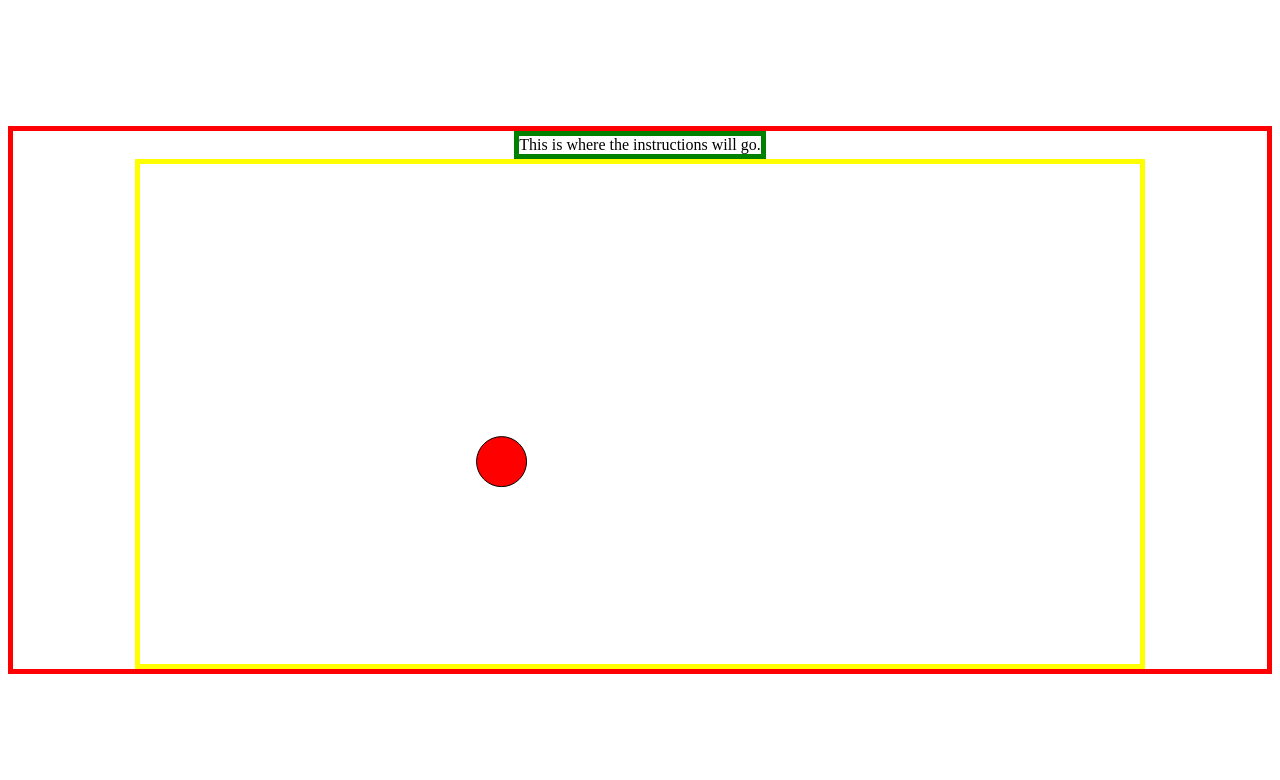
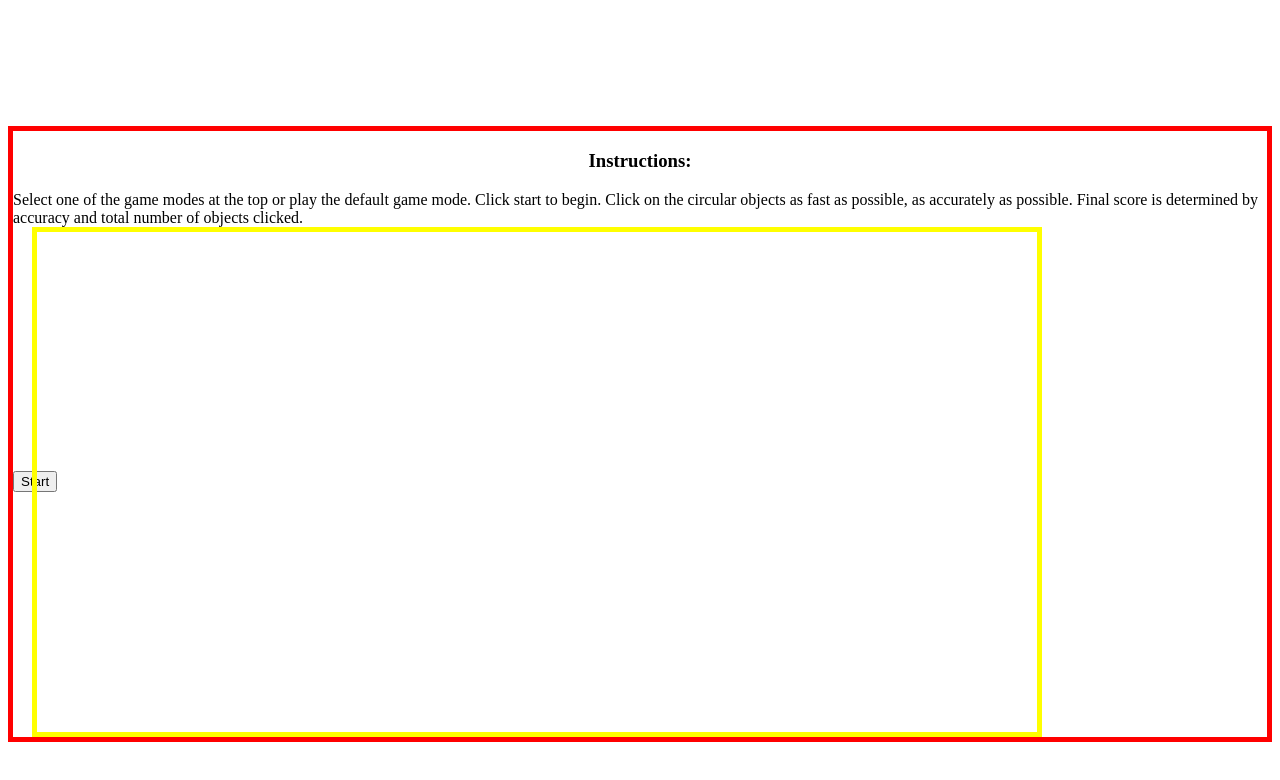
Before and after one commit to james625/ApeTrainer, a website built with webpack: page aim/index.html in a window 1280 px wide. Built offline with nearby package versions, Linux system fonts and the light colour scheme.

Commit message:
added a start button

```diff
--- a/aim/index.html
+++ b/aim/index.html
@@ -11,8 +11,15 @@
 </head>
 
 <body>
+
     <div>
-        <p>This is where the instructions will go.</p>
+        <h3>Instructions:</h3>
+        <p> Select one of the game modes at the top
+            or play the default game mode. Click start to
+            begin. Click on the circular objects as fast as possible,
+            as accurately as possible. Final score is determined by
+            accuracy and total number of objects clicked.</p>
+        <button class="start">Start</button>
         <canvas id="canvas" width="1000" height="500"></canvas>
     </div>
 </body>
--- a/aim/src/index.js
+++ b/aim/src/index.js
@@ -7,7 +7,9 @@ document.addEventListener("DOMContentLoaded", (event) => {
 
     // ctx.fillStyle = "#ADD8E6";
     // ctx.fillRect(0, 0, 1000, 500);
-    const game = new Game(canvas, ctx, 25, "red");
+    const game = new Game(canvas, ctx, 25, "blue");
+    const start = document.querySelector(".start");
+    start.addEventListener("click", game.start.bind(game))
     // canvas.addEventListener("mousemove", (event) => {
     //     canvas.style.backgroundPositionX = event.offsetX * 1.8 + "px";
     //     canvas.style.backgroundPositionY = event.offsetY + 80 + "px";
--- a/aim/src/index.scss
+++ b/aim/src/index.scss
@@ -2,15 +2,17 @@ canvas {
     display: block;
     margin: auto;
     border: 5px solid yellow;
+    position: relative;
+    right: 10%;
     // background-image: url('../src/center.png');
-    // background-position: center;
+    // background-position: bottom;
     // cursor: none;
 }
 
 div {
     display: flex;
     flex-wrap: wrap;
-    justify-content: center;
+    justify-content: space-evenly;
     align-items: center;
     margin-top: 10%;
     border: 5px solid red;
@@ -18,6 +20,11 @@ div {
 
 p {
     display: block;
-    margin: 0;
-    border: 5px solid green;
+    margin: auto;
+    flex-wrap: wrap;
 }
+
+.start {
+    // position: relative;
+    // left: 2%;
+}
--- a/aim/src/scripts/game.js
+++ b/aim/src/scripts/game.js
@@ -9,7 +9,6 @@ class Game {
         this.radius = radius;
         this.color = color;
         this.target = new Target(this.randomPosition(), radius, color);
-        this.render();
         this.handleClick = this.handleClick.bind(this);
         canvas.addEventListener('click', this.handleClick);
     };
@@ -35,6 +34,10 @@ class Game {
             this.render();
         }
     };
+
+    start() {
+        this.render();
+    };
 };
 
 export default Game
--- a/aim/src/scripts/target.js
+++ b/aim/src/scripts/target.js
@@ -9,9 +9,16 @@ class Target {
     draw(ctx) {
         ctx.beginPath();
         ctx.arc(this.x, this.y, this.radius, 0, 2*Math.PI, true);
-        ctx.fillStyle = this.color;
+        const gradient = ctx.createRadialGradient(
+            this.x + 5, this.y + 5, this.radius / 100, this.x + 10, this.y + 10, 100
+        );
+        gradient.addColorStop(1, this.color);
+        gradient.addColorStop(0, "#d3d3d3");
+        ctx.fillStyle = gradient;
         ctx.fill();
+        ctx.lineWidth = .2;
         ctx.stroke();
+
     };
 
     clickedTarget(x, y) {
```
Also changed, not shown: aim/dist/main.css, aim/dist/main.js.
